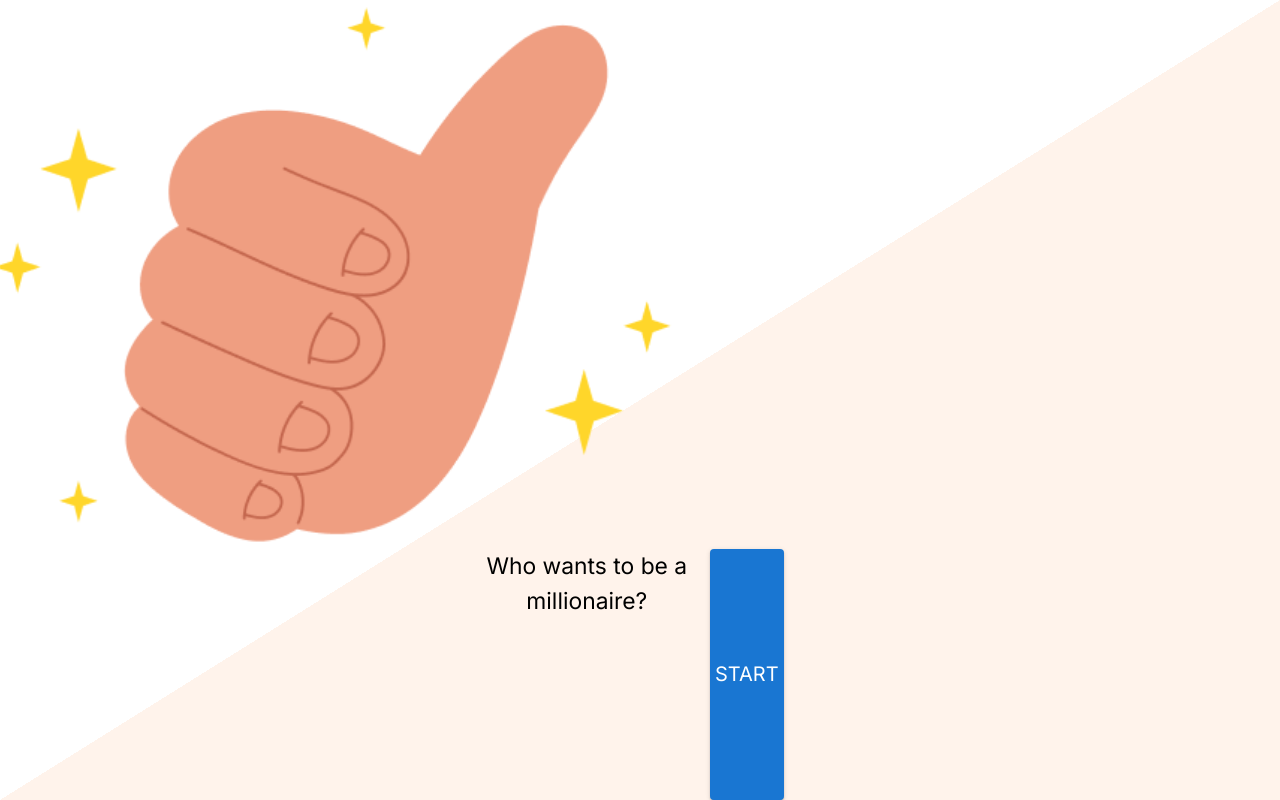
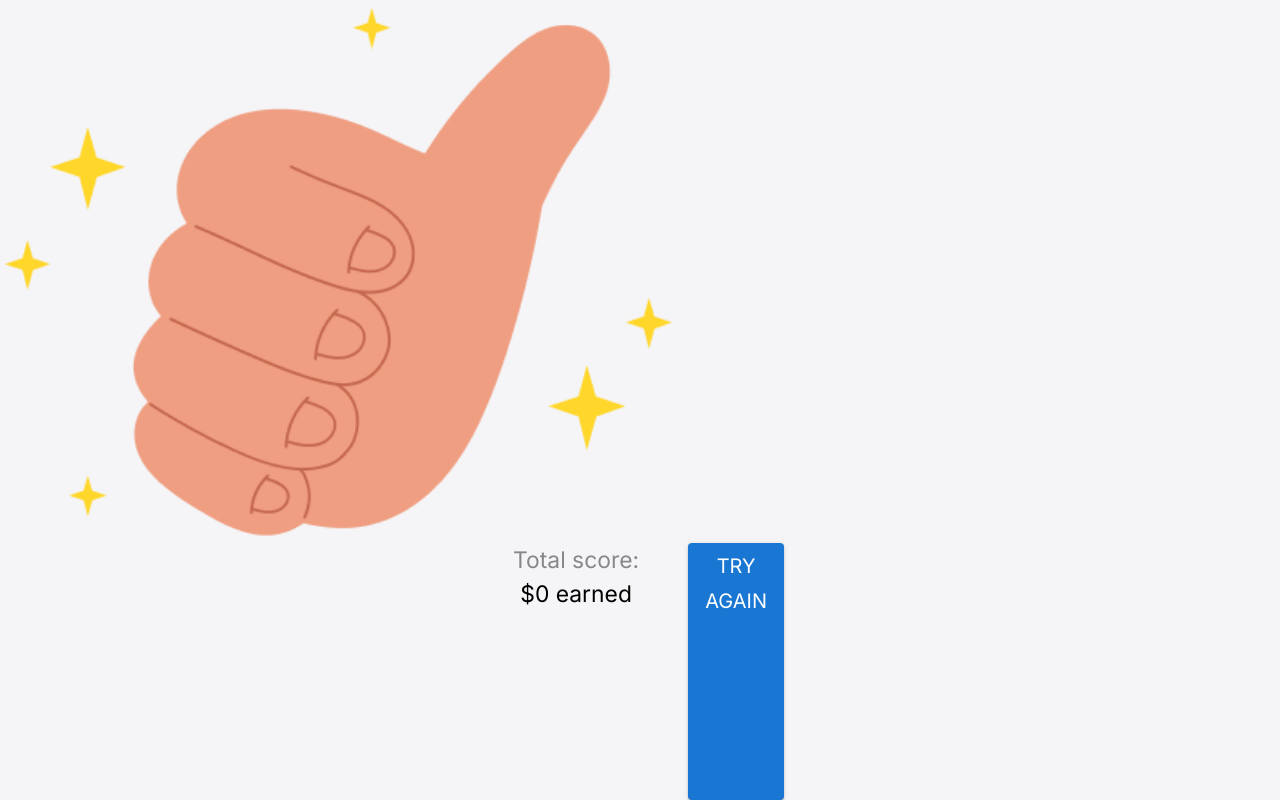
Before and after one commit to Just-a-Cactus/react-quiz, a React (Create React App) app: page /results in a window 1280 px wide. Built offline with nearby package versions, Linux system fonts and the light colour scheme; data requests are answered from the project's data file.

Commit message:
refactor to add react-router

```diff
--- a/src/components/App/App.jsx
+++ b/src/components/App/App.jsx
@@ -5,72 +5,49 @@ import theme from "../UI/theme/theme";
 import Start from "../../pages/Start";
 import Game from "../../pages/Game";
 import EndGame from "../../pages/EndGame";
-import { useEffect, useState } from "react";
+import { useState } from "react";
 import styled from "styled-components";
+import { Route, Routes, useLocation } from "react-router-dom";
+import { buildScoreTitle } from "../../functions/helpers";
 
 function App() {
   const [questions, setQuestions] = useState(null);
   const [money, setMoney] = useState(null);
   const [index, setIndex] = useState(0);
-  const [onScreen, setOnScreen] = useState("start");
-
-  async function loadQuestions() {
-    await fetch("http://localhost:4000/questions")
-      .then((response) => response.json())
-      .then((resData) => setQuestions(resData));
-  }
-
-  async function loadMoney() {
-    await fetch("http://localhost:4000/money")
-      .then((response) => response.json())
-      .then((resData) => setMoney(resData));
-  }
-
-  const buildScoreTitle = (el) => {
-    const currency = "$";
-    switch (el.length) {
-      case 7:
-        return `${
-          currency + el.slice(0, 1) + "," + el.slice(1, 4) + "," + el.slice(-3)
-        }`;
-      case 6:
-        return `${currency + el.slice(0, 3) + "," + el.slice(-3)}`;
-      case 5:
-        return `${currency + el.slice(0, 2) + "," + el.slice(-3)}`;
-      case 4:
-        return `${currency + el.slice(0, 1) + "," + el.slice(-3)}`;
-      default:
-        return `${currency + el}`;
-    }
-  };
-
-  useEffect(() => {
-    loadQuestions();
-    loadMoney();
-  }, []);
+  const location = useLocation();
 
   return (
     <ThemeProvider theme={theme}>
-      <CustomBackground active={onScreen} maxWidth="xl" disableGutters>
-        {onScreen === "start" ? <Start setOnScreen={setOnScreen} /> : null}
-        {onScreen === "game" ? (
+      <CustomBackground active={location.pathname} maxWidth="xl" disableGutters>
+        <Routes>
+          <Route path="/" element={<Start setIndex={setIndex} />} />
+          <Route
+            path="/game"
+            element={
               <Game
                 money={money}
+                setQuestions={setQuestions}
+                setMoney={setMoney}
                 questions={questions}
                 index={index}
                 setIndex={setIndex}
-            setOnScreen={setOnScreen}
                 buildScoreTitle={buildScoreTitle}
               />
-        ) : null}
-        {onScreen === "end" ? (
+            }
+          />
+          <Route
+            path="/results"
+            element={
               <EndGame
-            prise={money[index - 1]}
+                index={index}
+                money={money}
                 setIndex={setIndex}
-            setOnScreen={setOnScreen}
                 buildScoreTitle={buildScoreTitle}
               />
-        ) : null}
+            }
+          />
+          <Route path="*" element={<Start />} />
+        </Routes>
       </CustomBackground>
     </ThemeProvider>
   );
@@ -89,7 +66,7 @@ const CustomBackground = styled(Container)`
     ${theme.palette.answerButtons.selectedBG} 50%,
     ${theme.palette.answerButtons.selectedBG} 100%
   );
-  background: ${(props) => (props?.active === "start" ? null : "#F5F5F7")};
+  background: ${(props) => (props?.active === "/" ? null : "#F5F5F7")};
 `;
 
 export default App;
--- a/src/components/UI/atoms/Button.jsx
+++ b/src/components/UI/atoms/Button.jsx
@@ -1,6 +1,20 @@
 import { Button } from "@mui/material";
 import styled from "styled-components";
 import theme from "../theme/theme";
+import { Link } from "react-router-dom";
+
+const CustomButton = ({ to, text, ...props }) => (
+  <StyledButton {...props}>
+    <StyledLink to={to}>{text}</StyledLink>
+  </StyledButton>
+);
+
+const StyledLink = styled(Link)`
+  text-decoration: none;
+  color: inherit;
+  height: 100%;
+  width: 100%;
+`;
 
 const StyledButton = styled(Button)`
   text-transform: inherit;
@@ -17,4 +31,4 @@ const StyledButton = styled(Button)`
   }
 `;
 
-export default StyledButton;
+export default CustomButton;
--- a/src/components/UI/atoms/LabelButton.jsx
+++ b/src/components/UI/atoms/LabelButton.jsx
@@ -3,7 +3,7 @@ import styled from "styled-components";
 import theme from "../theme/theme";
 
 const LabelButton = ({ title, type, ...props }) => (
-  <StyledButton type={type} {...props}>
+  <StyledButton {...props}>
     <svg viewBox="0 0 376 40" fill="none" xmlns="http://www.w3.org/2000/svg">
       <path d="M69 20H0" stroke="currentStroke" />
       <path d="M376 20H307" stroke="currentStroke" />
@@ -13,7 +13,7 @@ const LabelButton = ({ title, type, ...props }) => (
         stroke="currentStroke"
       />
     </svg>
-    <InnerText>
+    <InnerText type={type}>
       <p>{title}</p>
     </InnerText>
   </StyledButton>
--- /dev/null
+++ b/src/functions/helpers.js
@@ -0,0 +1,17 @@
+export const buildScoreTitle = (el) => {
+  const currency = "$";
+  switch (el.length) {
+    case 7:
+      return `${
+        currency + el.slice(0, 1) + "," + el.slice(1, 4) + "," + el.slice(-3)
+      }`;
+    case 6:
+      return `${currency + el.slice(0, 3) + "," + el.slice(-3)}`;
+    case 5:
+      return `${currency + el.slice(0, 2) + "," + el.slice(-3)}`;
+    case 4:
+      return `${currency + el.slice(0, 1) + "," + el.slice(-3)}`;
+    default:
+      return `${currency + el}`;
+  }
+};
--- a/src/index.js
+++ b/src/index.js
@@ -1,11 +1,14 @@
-import React from 'react';
-import ReactDOM from 'react-dom/client';
-import './index.css';
-import App from './components/App/App';
+import React from "react";
+import ReactDOM from "react-dom/client";
+import "./index.css";
+import App from "./components/App/App";
+import { BrowserRouter } from "react-router-dom";
 
-const root = ReactDOM.createRoot(document.getElementById('root'));
+const root = ReactDOM.createRoot(document.getElementById("root"));
 root.render(
   <React.StrictMode>
-    <App />
+    <BrowserRouter>
+      <App />
+    </BrowserRouter>
   </React.StrictMode>
 );
--- a/src/pages/EndGame.jsx
+++ b/src/pages/EndGame.jsx
@@ -4,7 +4,9 @@ import hand from ".././assets/img/hand.png";
 import Button from "../components/UI/atoms/Button";
 import theme from "../components/UI/theme/theme";
 
-const EndGame = ({ prise = 0, setIndex, setOnScreen, buildScoreTitle }) => {
+const EndGame = ({ setIndex, index, money, buildScoreTitle }) => {
+  const prise = index > 0 ? money[index - 1] : 0;
+
   return (
     <StyledContainer fixed maxWidth="xl" disableGutters>
       <StyledStart container>
@@ -21,13 +23,10 @@ const EndGame = ({ prise = 0, setIndex, setOnScreen, buildScoreTitle }) => {
           <Button
             disableRipple
             variant="contained"
-            onClick={() => {
-              setOnScreen("start");
-              setIndex(0);
-            }}
-          >
-            Try again
-          </Button>
+            to="/"
+            text="Try again"
+            onClick={() => setIndex(0)}
+          />
         </StyledRightGrid>
       </StyledStart>
     </StyledContainer>
--- a/src/pages/Game.jsx
+++ b/src/pages/Game.jsx
@@ -2,8 +2,9 @@ import { Container, Grid } from "@mui/material";
 import RewardList from "../components/UI/molecules/RewardList";
 import styled from "styled-components";
 import QuestionAndAnswersBlock from "../components/UI/organism/QuestionAndAnswersBlock";
-import { useState } from "react";
+import { useEffect, useState } from "react";
 import Burger from "../components/UI/organism/Burger/Burger";
+import { useNavigate } from "react-router-dom";
 
 const Game = ({
   buildScoreTitle,
@@ -11,7 +12,8 @@ const Game = ({
   money,
   index,
   setIndex,
-  setOnScreen,
+  setQuestions,
+  setMoney,
 }) => {
   const [types, setTypes] = useState([
     "inactive",
@@ -19,6 +21,23 @@ const Game = ({
     "inactive",
     "inactive",
   ]);
+
+  async function loadQuestions() {
+    await fetch("http://localhost:4000/questions")
+      .then((response) => response.json())
+      .then((resData) => setQuestions(resData));
+  }
+
+  async function loadMoney() {
+    await fetch("http://localhost:4000/money")
+      .then((response) => response.json())
+      .then((resData) => setMoney(resData));
+  }
+
+  useEffect(() => {
+    loadQuestions();
+    loadMoney();
+  }, []);
 
   const colorizeCorrectAnswer = () => {
     const newType = types.map((el, key) =>
@@ -28,14 +47,15 @@ const Game = ({
     );
     setTypes(newType);
   };
+  const navigate = useNavigate();
 
   const goToNextQuestion = (e) => {
     setTypes(["inactive", "inactive", "inactive", "inactive"]);
     if (e.target.id === questions[index].correctAnswer) {
       setIndex(index + 1);
-      if (index === questions.length - 1) setOnScreen("end");
+      if (index === questions.length - 1) navigate("/results");
     } else {
-      setOnScreen("end");
+      navigate("/results");
     }
   };
 
--- a/src/pages/Start.jsx
+++ b/src/pages/Start.jsx
@@ -3,7 +3,7 @@ import styled from "styled-components";
 import hand from ".././assets/img/hand.png";
 import Button from "../components/UI/atoms/Button";
 
-const Start = ({ setOnScreen }) => {
+const Start = () => {
   return (
     <StyledContainer fixed maxWidth="xl" disableGutters>
       <StyledStart container>
@@ -16,13 +16,7 @@ const Start = ({ setOnScreen }) => {
               Who wants to be a millionaire?
             </StyledTypography>
           </Container>
-          <Button
-            disableRipple
-            variant="contained"
-            onClick={() => setOnScreen("game")}
-          >
-            Start
-          </Button>
+          <Button disableRipple variant="contained" to="/game" text="Start" />
         </StyledRightGrid>
       </StyledStart>
     </StyledContainer>
```
Lines whose indentation alone changed are shown as unchanged.
